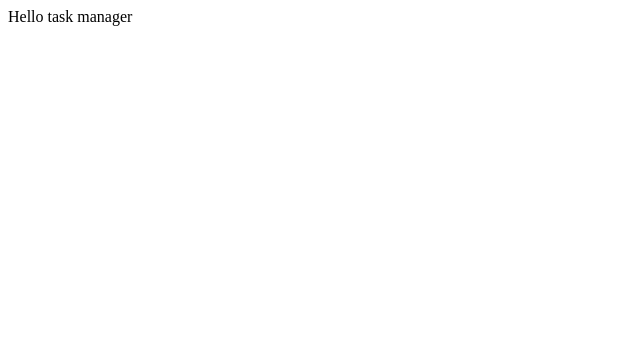
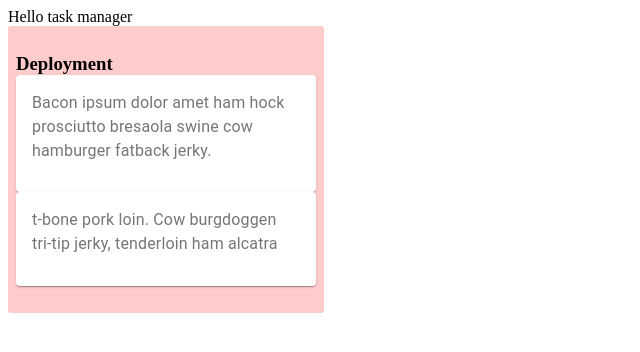
Before and after one commit to rayan147/tasktracker-, a React (Create React App) app: page / in a window 1280 px wide. Shown: the top 352 px of the page, without its empty margins (0-640 px from the left). Built offline with nearby package versions, Linux system fonts and the light colour scheme.

Commit message:
added redux

```diff
--- a/src/components/App.js
+++ b/src/components/App.js
@@ -1,6 +1,18 @@
+import TaskList from "./TaskList";
+import {connect} from "react-redux"
 
-function App() {
+function App({lists}) {
+  console.log(lists)
   return (
-    <div>Hello task manager </div>
+    <div>Hello task manager
+      {lists.map(list => (
+        <TaskList title={list.title} cards={list.cards}></TaskList>
+      ))}
+    </div>
   )}
-export default App;
+
+
+ const mapStateToProps = state =>({
+   lists:state.lists
+ })
+export default connect(mapStateToProps) (App);
--- /dev/null
+++ b/src/components/TaskCard.js
@@ -0,0 +1,20 @@
+
+import {Card,Typography,CardContent} from '@material-ui/core';
+
+
+const TaskCard = ({text}) => {
+  console.log("text",text)
+    return (
+            <Card >
+              <CardContent>
+              <Typography  color="textSecondary" gutterBottom>
+         {text}
+        </Typography>
+              </CardContent>
+
+
+    </Card>
+    )
+}
+
+export default TaskCard
--- /dev/null
+++ b/src/components/TaskList.js
@@ -0,0 +1,22 @@
+import TaskCard from "./TaskCard"
+ const TaskList = ({title,cards}) => {
+    return (
+        <div style={styles.container}>
+         <h3>
+            {title}
+            {cards.map(card => <TaskCard text={card.text} />)}
+        </h3>
+        </div>
+
+    )
+}
+
+const styles ={
+    container:{
+    borderRadius:3,
+    backgroundColor:"#fcc",
+    width:300,
+    padding:8
+    }
+}
+export default TaskList
--- /dev/null
+++ b/src/reducers/ListReducer.js
@@ -0,0 +1,23 @@
+const initialState =[
+    {
+        title:"Deployment",
+        id:0,
+        cards:[
+            {
+            id:1,
+            text:"Bacon ipsum dolor amet ham hock prosciutto bresaola swine cow hamburger fatback jerky."},
+
+            {
+            id:2,
+            text:"t-bone pork loin. Cow burgdoggen tri-tip jerky, tenderloin ham alcatra"
+        }
+        ]
+    }
+]
+const listReducer = (state=initialState,action)=>{
+    switch (action.type){
+        default:
+            return state
+    }
+}
+export default listReducer
--- /dev/null
+++ b/src/reducers/index.js
@@ -0,0 +1,6 @@
+import { combineReducers} from "redux"
+import listReducer from "./ListReducer"
+
+export default combineReducers({
+    lists:listReducer
+})
--- a/src/store/index.js
+++ b/src/store/index.js
@@ -1,6 +1,6 @@
 import { createStore} from "redux"
+import rootReducer from "../reducers"
 
-const reducer = ()=>{}
-const store = createStore(reducer)
+const store = createStore(rootReducer)
 
 export default store
```
Also changed, not shown: 1 other file (tests, documents, lock files or other folders).
